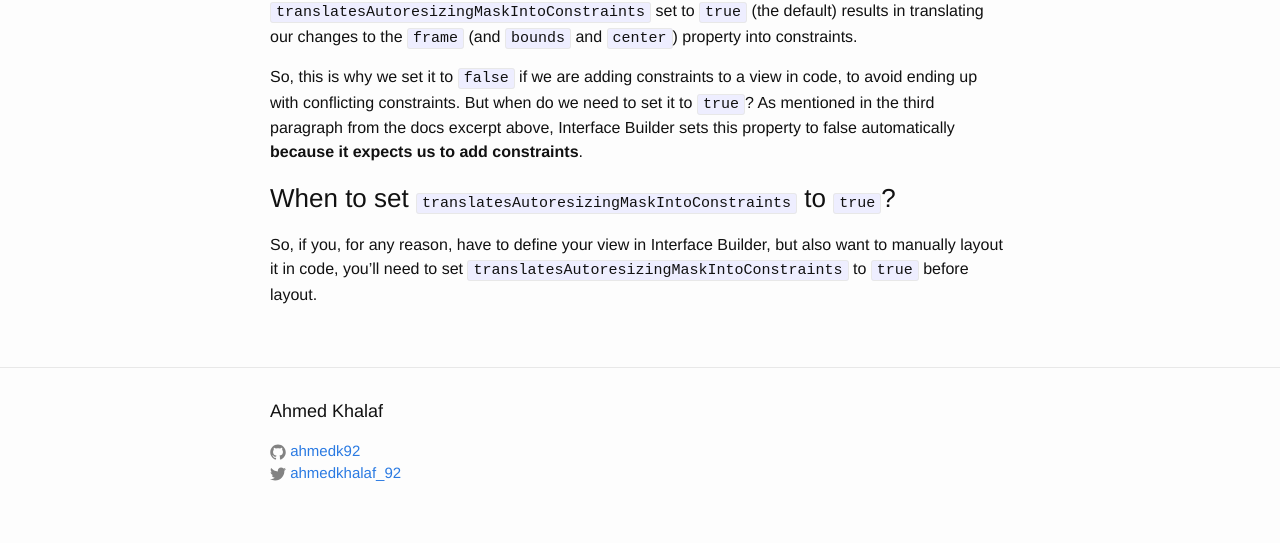
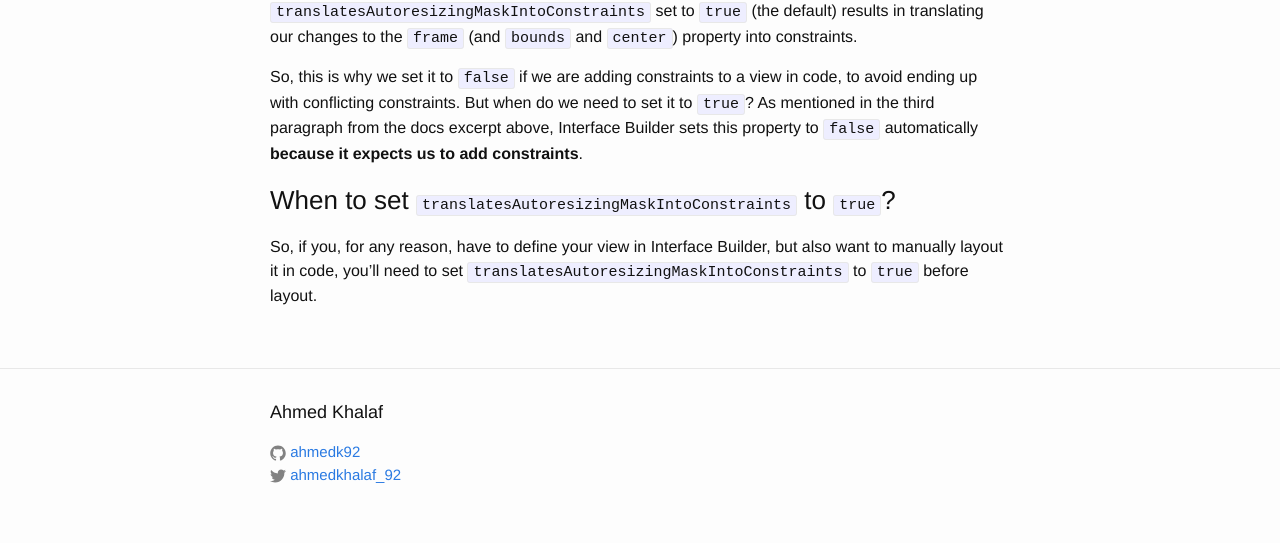
Before and after one commit to ahmedk92/ahmedk92.github.io, a Jekyll site: the page built from _posts/2019-09-13-translatesAutoresizingMaskIntoConstraints.md, in a window 1280 px wide. Shown: the part 834-1377 px from the top of the page. Built offline with Jekyll 4.4.1, drawn with Linux system fonts in a browser that asks for light colours.

```diff
--- a/_posts/2019-09-13-translatesAutoresizingMaskIntoConstraints.md
+++ b/_posts/2019-09-13-translatesAutoresizingMaskIntoConstraints.md
@@ -21,7 +21,7 @@ From the docs:
 
 So, in an AutoLayout-enabled view (what you get from using Interface Builder commonly), every view is expected to have constraints to define its size and position. So, as a convenience, if we ever want to manually layout a specific view in a such AutoLayout-enabled view hierarchy, having `translatesAutoresizingMaskIntoConstraints` set to `true` (the default) results in translating our changes to the `frame` (and `bounds` and `center`) property into constraints.
 
-So, this is why we set it to `false` if we are adding constraints to a view in code, to avoid ending up with conflicting constraints. But when do we need to set it to `true`? As mentioned in the third paragraph from the docs excerpt above, Interface Builder sets this property to false automatically **because it expects us to add constraints**.
+So, this is why we set it to `false` if we are adding constraints to a view in code, to avoid ending up with conflicting constraints. But when do we need to set it to `true`? As mentioned in the third paragraph from the docs excerpt above, Interface Builder sets this property to `false` automatically **because it expects us to add constraints**.
 
 ### When to set `translatesAutoresizingMaskIntoConstraints` to `true`?
 
```
